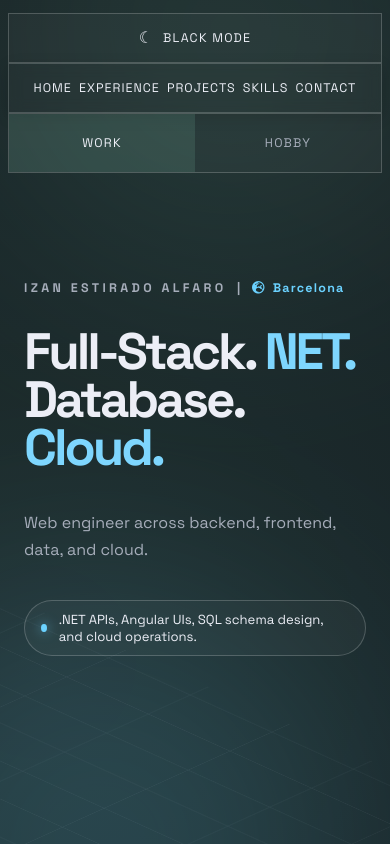
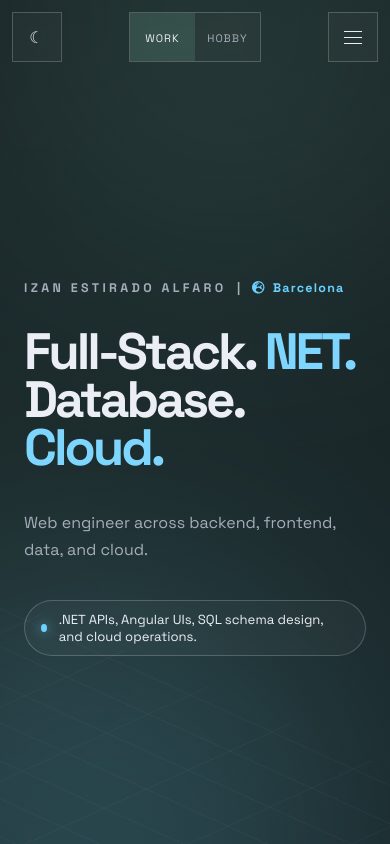
Before and after one commit to AstroIzan/izanestirado-portfolio, an Angular app in the folder client/: page / in a window 390 px wide. Shown: the top 844 px of the page. Built offline with nearby package versions, Linux system fonts and the light colour scheme.

Commit message:
feat(navbar): make navigation responsive

```diff
--- a/client/src/app/features/global/navbar/navbar.component.html
+++ b/client/src/app/features/global/navbar/navbar.component.html
@@ -1,4 +1,4 @@
-<header class="top-menu">
+<header class="top-menu" [class.is-menu-open]="isMenuOpen()">
 
   <button
     type="button"
@@ -14,18 +14,18 @@
     </span>
   </button>
 
-  <nav class="menu-panel panel-nav" aria-label="Main navigation">
-    <a href="#home">Home</a>
-    <a [attr.href]="siteMode === 'work' ? '#experience' : '#personal'">
+  <nav id="main-navigation" class="menu-panel panel-nav" aria-label="Main navigation">
+    <a href="#home" (click)="closeMenu()">Home</a>
+    <a [attr.href]="siteMode === 'work' ? '#experience' : '#personal'" (click)="closeMenu()">
       {{ siteMode === 'work' ? 'Experience' : 'Personal' }}
     </a>
-    <a [attr.href]="siteMode === 'work' ? '#projects' : '#volunteer'">
+    <a [attr.href]="siteMode === 'work' ? '#projects' : '#volunteer'" (click)="closeMenu()">
       {{ siteMode === 'work' ? 'Projects' : 'Volunteer' }}
     </a>
-    <a [attr.href]="siteMode === 'work' ? '#skills' : '#hobbies'">
+    <a [attr.href]="siteMode === 'work' ? '#skills' : '#hobbies'" (click)="closeMenu()">
       {{ siteMode === 'work' ? 'Skills' : 'Hobbies' }}
     </a>
-    <a href="#contact">Contact</a>
+    <a href="#contact" (click)="closeMenu()">Contact</a>
   </nav>
 
   <div
@@ -52,4 +52,17 @@
     </button>
   </div>
 
+  <button
+    type="button"
+    class="menu-toggle"
+    [attr.aria-expanded]="isMenuOpen()"
+    aria-controls="main-navigation"
+    aria-label="Toggle navigation menu"
+    (click)="toggleMenu()"
+  >
+    <span></span>
+    <span></span>
+    <span></span>
+  </button>
+
 </header>
--- a/client/src/app/features/global/navbar/navbar.component.scss
+++ b/client/src/app/features/global/navbar/navbar.component.scss
@@ -146,12 +146,18 @@
   cursor: wait;
 }
 
-@media (max-width: 980px) {
+.menu-toggle {
+  display: none;
+}
+
+@media (max-width: 1100px) {
   .top-menu {
     position: fixed;
-    grid-template-columns: 1fr;
-    top: 0.8rem;
-    width: calc(100vw - 1rem);
+    grid-template-columns: 50px minmax(132px, 1fr) 50px;
+    grid-template-rows: 50px auto;
+    gap: 0.5rem;
+    top: 0.75rem;
+    width: calc(100vw - 1.5rem);
     left: 50%;
     transform: translateX(-50%);
     padding-inline: 0;
@@ -161,20 +167,119 @@
     min-height: 50px;
   }
 
+  .panel-theme,
+  .panel-mode,
+  .menu-toggle {
+    background: color-mix(in srgb, var(--panel-bg) 88%, transparent);
+    backdrop-filter: blur(7px) saturate(1.02);
+  }
+
   .panel-nav {
-    grid-column: auto;
+    grid-column: 1 / -1;
+    grid-row: 2;
     position: static;
     z-index: auto;
     top: auto;
     left: auto;
     transform: none;
     width: 100%;
-    flex-wrap: wrap;
-    padding: 0.7rem;
+    display: grid;
+    gap: 0;
+    max-height: 0;
+    min-height: 0;
+    padding: 0;
+    overflow: hidden;
+    border-color: transparent;
+    opacity: 0;
+    visibility: hidden;
+    pointer-events: none;
+    transform: translateY(-0.5rem);
+    transition:
+      max-height 0.32s cubic-bezier(0.22, 1, 0.36, 1),
+      padding 0.32s cubic-bezier(0.22, 1, 0.36, 1),
+      opacity 0.2s ease,
+      transform 0.32s cubic-bezier(0.22, 1, 0.36, 1),
+      visibility 0s linear 0.32s;
   }
 
-  .panel-theme,
+  .panel-theme {
+    grid-column: 1;
+    grid-row: 1;
+    width: 50px;
+    padding: 0;
+    justify-self: start;
+  }
+
+  .panel-theme > span:last-child {
+    display: none;
+  }
+
   .panel-mode {
-    grid-column: auto;
+    grid-column: 2;
+    grid-row: 1;
+    width: 132px;
+    justify-self: center;
+  }
+
+  .panel-mode button {
+    min-height: 50px;
+    font-size: 0.68rem;
+  }
+
+  .menu-toggle {
+    display: grid;
+    grid-column: 3;
+    grid-row: 1;
+    width: 50px;
+    height: 50px;
+    place-content: center;
+    gap: 5px;
+    border: 1px solid var(--line);
+    background: color-mix(in srgb, var(--panel-bg) 100%, transparent);
+    color: var(--text);
+    cursor: pointer;
+  }
+
+  .menu-toggle span {
+    display: block;
+    width: 18px;
+    height: 1px;
+    background: currentColor;
+    transition: transform 0.2s ease, opacity 0.2s ease;
+  }
+
+  .top-menu.is-menu-open .menu-toggle span:nth-child(1) {
+    transform: translateY(6px) rotate(45deg);
+  }
+
+  .top-menu.is-menu-open .menu-toggle span:nth-child(2) {
+    opacity: 0;
+  }
+
+  .top-menu.is-menu-open .menu-toggle span:nth-child(3) {
+    transform: translateY(-6px) rotate(-45deg);
+  }
+
+  .top-menu.is-menu-open .panel-nav {
+    max-height: 320px;
+    padding: 0.4rem;
+    border-color: color-mix(in srgb, var(--line) 92%, transparent);
+    opacity: 1;
+    visibility: visible;
+    pointer-events: auto;
+    transform: translateY(0);
+    transition-delay: 0s;
+  }
+
+  .panel-nav a {
+    display: flex;
+    align-items: center;
+    min-height: 46px;
+    padding: 0 0.75rem;
+    border-bottom: 1px solid color-mix(in srgb, var(--line) 70%, transparent);
+  }
+
+  .panel-nav a:last-child {
+    border-bottom: 0;
   }
 }
--- a/client/src/app/features/global/navbar/navbar.component.ts
+++ b/client/src/app/features/global/navbar/navbar.component.ts
@@ -1,4 +1,4 @@
-import { Component, EventEmitter, Input, Output } from '@angular/core';
+import { Component, EventEmitter, Input, Output, signal } from '@angular/core';
 
 @Component({
   selector: 'app-navbar',
@@ -14,11 +14,22 @@ export class NavbarComponent {
   @Output() readonly toggleTheme = new EventEmitter<void>();
   @Output() readonly siteModeChange = new EventEmitter<'work' | 'hobbie'>();
 
+  readonly isMenuOpen = signal(false);
+
   onToggleTheme(): void {
     this.toggleTheme.emit();
   }
 
   onSelectMode(mode: 'work' | 'hobbie'): void {
+    this.isMenuOpen.set(false);
     this.siteModeChange.emit(mode);
   }
+
+  toggleMenu(): void {
+    this.isMenuOpen.update((isOpen) => !isOpen);
+  }
+
+  closeMenu(): void {
+    this.isMenuOpen.set(false);
+  }
 }
```
